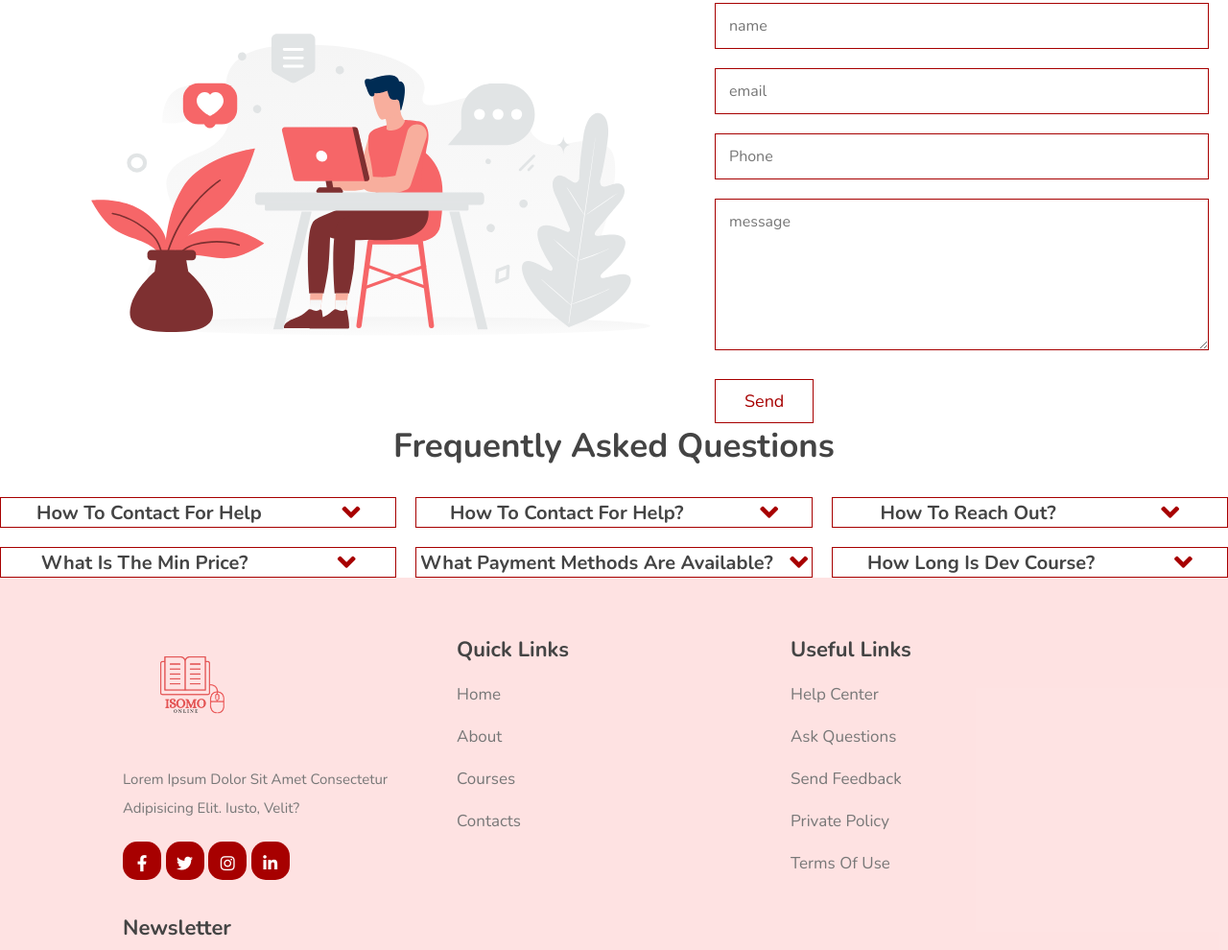
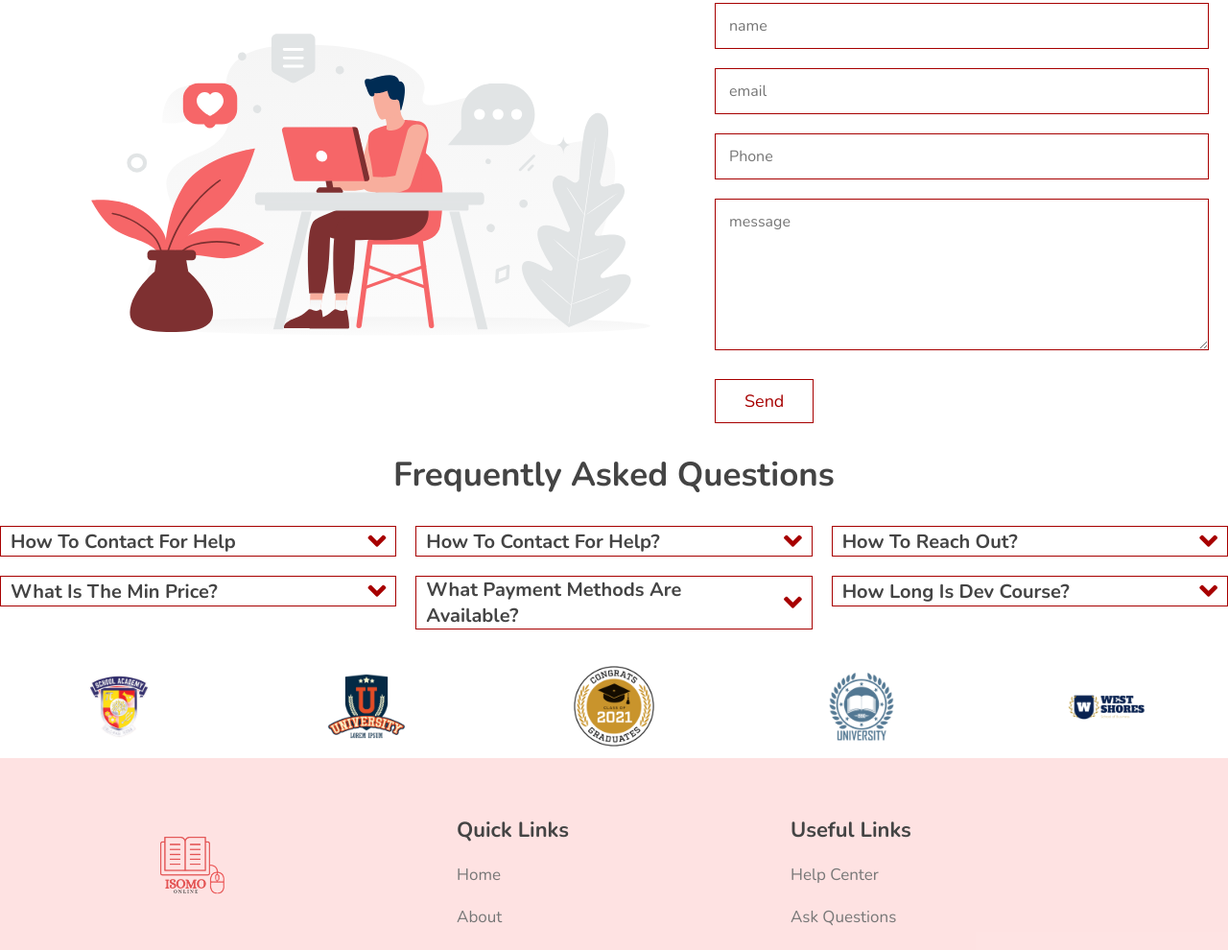
Before and after one commit to BertrandConxy/Isomo-online, a website: page contacts.html in a window 1280 px wide. Shown: the part 808-1798 px from the top of the page at 96% size. Drawn offline with nearby package versions, Linux system fonts and the light colour scheme.

Commit message:
Add last section and coreect linter errors

```diff
--- a/contacts.html
+++ b/contacts.html
@@ -3,6 +3,7 @@
   <head>
     <meta charset="UTF-8" />
     <meta http-equiv="X-UA-Compatible" content="IE=edge" />
+    <link rel="icon" href="./images/isomo-logo.png" />
     <meta name="viewport" content="width=device-width, initial-scale=1.0" />
     <title>isomo online contacts page</title>
     <link rel="stylesheet" href="style.css" />
@@ -234,6 +235,35 @@
         </div>
       </section>
       <!-- FAQ section enda -->
+      <!-- logo slider start -->
+      <section class="logo-container">
+        <div class=" swiper logo-slider">
+            <div class="swiper-wrapper ">
+                <div class=" swiper-slide slide">
+                    <img src="./images/uni-2.png" alt="">
+                </div>
+                <div class=" swiper-slide slide">
+                    <img src="./images/uni-3.png" alt="">
+                </div>
+                <div class=" swiper-slide slide">
+                    <img src="./images/uni-4.png" alt="">
+                </div>
+                <div class=" swiper-slide slide">
+                    <img src="./images/uni-5.png" alt="">
+                </div>
+                <div class=" swiper-slide slide">
+                    <img src="./images/uni-6.png" alt="">
+                </div>
+                <div class=" swiper-slide slide">
+                    <img src="./images/uni-7.png" alt="">
+                </div>
+                <div class=" swiper-slide slide">
+                    <img src="./images/uni-8.png" alt="">
+                </div>
+            </div>
+        </div>
+      </section>
+      <!-- logo slider end-->
     </main>
     <!-- Footer section -->
     <footer class="section-pad">
--- a/index.js
+++ b/index.js
@@ -123,20 +123,41 @@ const swiper4 = new Swiper('.students-reviews', {
   },
 });
 
+const swiper5 = new Swiper('.logo-slider', {
+  slidesPerView: 1,
+  spaceBetween: 10,
+  pagination: {
+    el: '.swiper-pagination',
+    clickable: true,
+  },
+  loop: true,
+  grabCursor: true,
+  breakpoints: {
+    0: {
+      slidesPerView: 2,
+    },
+    768: {
+      slidesPerView: 3,
+    },
+    992: {
+      slidesPerView: 5,
+    },
+  },
+});
+
 const loadBtn = document.querySelector('.btn');
-loadBtn.addEventListener('click', ()=> {
-  document.querySelectorAll('.courses .box-container .hide').forEach(show => {
+loadBtn.addEventListener('click', () => {
+  document.querySelectorAll('.courses .box-container .hide').forEach((show) => {
     show.style.display = 'block';
-  })
+  });
   document.querySelector('.load-more .btn').style.display = 'none';
 });
-
 
 // accordions
 
 const accordions = document.querySelectorAll('.accordion');
-accordions.forEach((accordion) =>{
-  accordion.addEventListener('click', ()=>{
+accordions.forEach((accordion) => {
+  accordion.addEventListener('click', () => {
     accordion.classList.toggle('active');
-  })
-})
+  });
+});
--- a/style.scss
+++ b/style.scss
@@ -62,6 +62,12 @@ html {
   margin-bottom: 3rem;
 
   @include titleText( 3.5rem);
+}
+
+.nav-link {
+  &:hover {
+    color: aqua;
+  }
 }
 
 .btn {
@@ -138,15 +144,7 @@ header {
       @include titleText(2.3rem);
     }
 
-    a:hover {
-      color: $darkRed;
-    }
-
-    a:active {
-      color: $darkRed;
-    }
-
-    a:enabled {
+    .nav-link:hover {
       color: $darkRed;
     }
   }
@@ -733,13 +731,16 @@ footer {
     width: 100%;
     object-fit: cover;
   }
+
   .load-more {
     width: 25%;
     text-align: center;
   }
+
   .box-container {
-    @include grid(40rem)
+    @include grid(40rem);
   }
+
   .box {
     .image {
       position: relative;
@@ -749,22 +750,27 @@ footer {
     &:hover .image img {
       transform: scale(1.1);
     }
+
     &.hide {
       display: none;
     }
+
     h3 {
       position: absolute;
+
       @include titleText(1.5rem);
+
       top: 1rem;
       left: 1rem;
-      padding: .5rem 1.5rem;
+      padding: 0.5rem 1.5rem;
       background: $white;
     }
+
     border: 1px solid $lightRed;
+
     .content {
       padding: 2rem;
       text-align: center;
-
 
       h3 {
         @include titleText(2rem);
@@ -772,8 +778,8 @@ footer {
 
       p {
         padding: 1rem 0;
+
         @include graphText(1.6rem);
-
       }
     }
 
@@ -784,12 +790,10 @@ footer {
       margin-top: 2rem;
       padding-top: 2rem;
 
-
       span {
         @include titleText(1.8rem);
 
         i {
-
           padding: 2rem;
         }
       }
@@ -800,8 +804,9 @@ footer {
 //  contact page styles
 
 .contacts {
-  .icons-container{
+  .icons-container {
     @include grid(25rem);
+
     margin: 2rem;
     margin-bottom: 5rem;
 
@@ -815,8 +820,7 @@ footer {
       border: $border;
       background: $lightRed;
 
-
-      i{
+      i {
         height: 6rem;
         width: 6rem;
         line-height: 6rem;
@@ -830,6 +834,7 @@ footer {
       h3 {
         @include titleText(2rem);
       }
+
       p {
         @include graphText(1.5rem);
       }
@@ -845,21 +850,24 @@ footer {
 
     .image {
       flex: 1 1 40rem;
+
       img {
         width: 100%;
       }
     }
 
     form {
-      flex: 1 1 20rem ;
+      flex: 1 1 20rem;
       display: flex;
       flex-flow: column;
       gap: 2rem;
 
       h3 {
         @include titleText(2.5rem);
+
         padding-bottom: 1rem;
       }
+
       .box {
         width: 100%;
         padding: 1.2rem 1.4rem;
@@ -871,15 +879,17 @@ footer {
           color: $lightColor;
         }
       }
+
       .sub {
-        max-width:fit-content;
+        max-width: fit-content;
       }
     }
-
   }
 }
 
 .faq {
+  margin: 3rem 0;
+
   .accordion-container {
     display: flex;
     flex-wrap: wrap;
@@ -913,7 +923,8 @@ footer {
     .accordion-heading {
       display: flex;
       align-items: center;
-        justify-content: space-around;
+      justify-content: space-between;
+      padding: 0 1rem;
       gap: 1rem;
       cursor: pointer;
 
@@ -930,27 +941,22 @@ footer {
 
   .accordion-content {
     @include graphText(1.5rem);
+
     border-top: $border;
     display: none;
   }
 }
 
+.logo-container {
+  text-align: center;
 
-
-
-
-
-
-
-
-
-
-
-
-
-
-
-
+  .slide {
+    img {
+      height: 10rem;
+      pointer-events: none;
+    }
+  }
+}
 
 // media queries
 
```
Also changed, not shown: about.html (+1 -0 lines), courses.html (+1 -0 lines), index.html (+5 -4 lines), style.css, 1 other file. Lines whose indentation alone changed are shown as unchanged.
